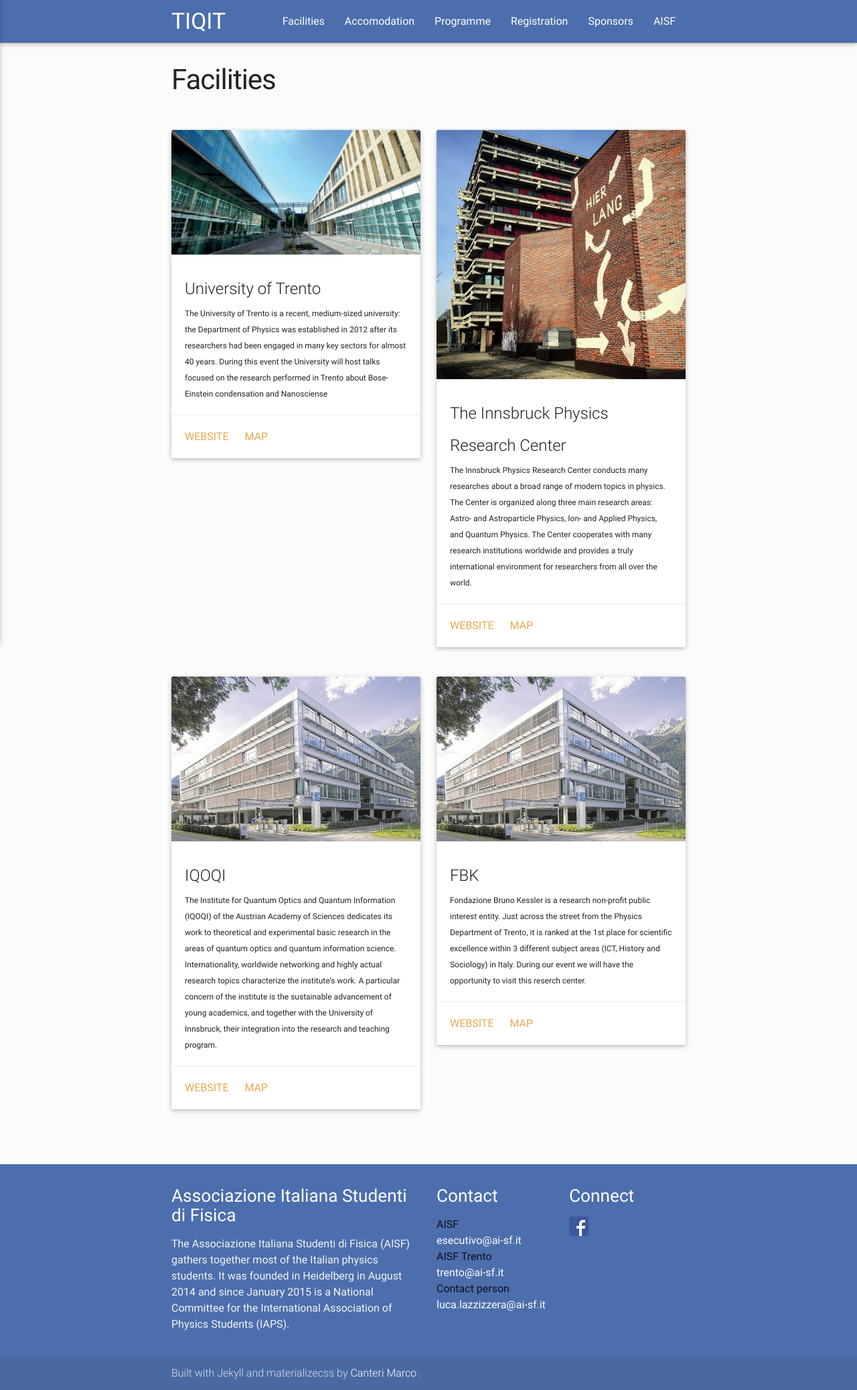
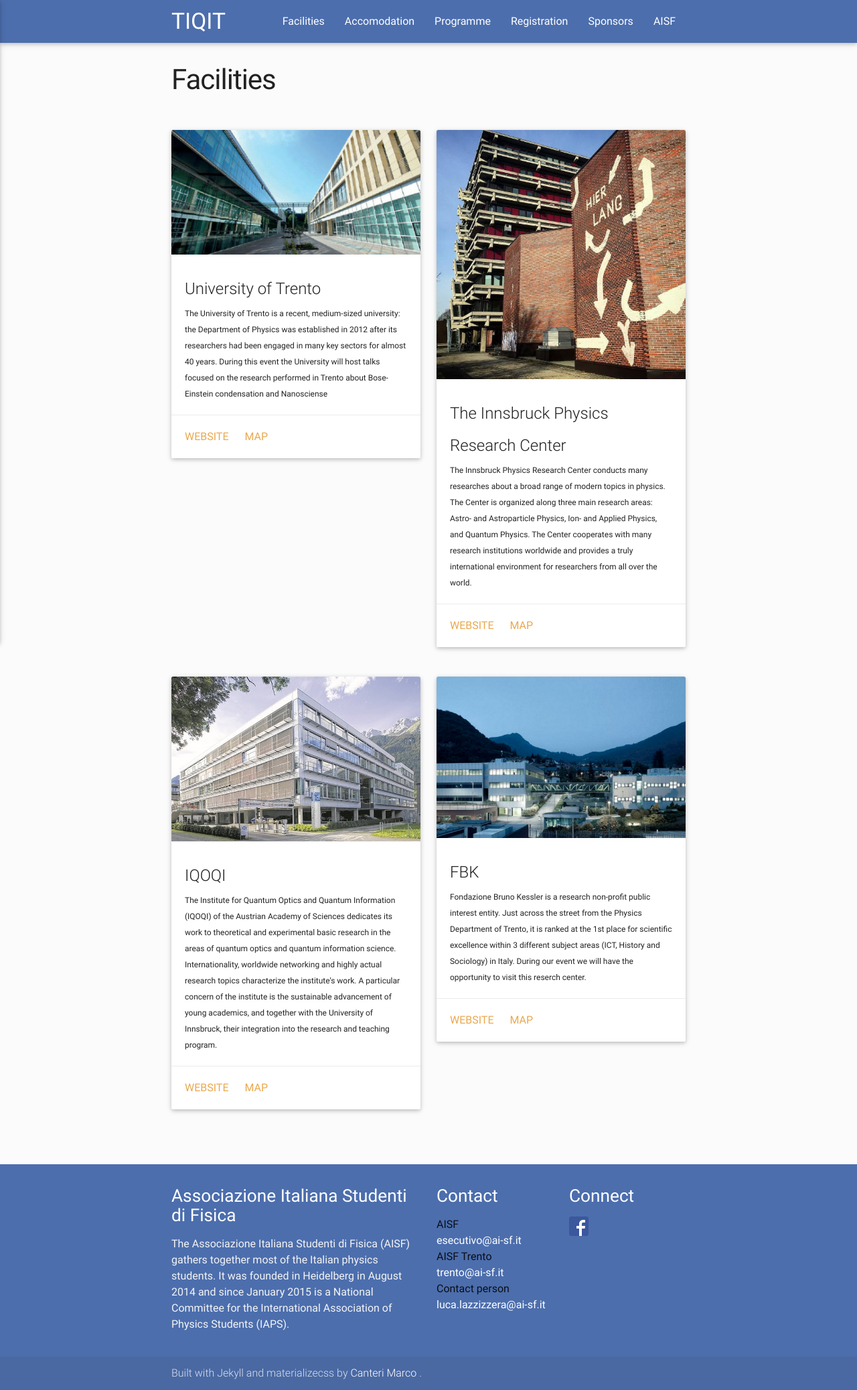
Before and after one commit to ai-sf/tiqit20, a Jekyll site: the page built from facilities.html, in a window 1280 px wide. Shown: the whole page at 67% size. Built offline with Jekyll 4.4.1, drawn with Linux system fonts in a browser that asks for light colours; nearby versions of some CDN libraries.

Commit message:
Update facilities.yml

```diff
--- a/_data/facilities.yml
+++ b/_data/facilities.yml
@@ -25,7 +25,7 @@ science:
     site: https://iqoqi.at/en/
     map: https://www.google.it/maps/place/IQOQI+-+Innsbruck/@47.2636136,11.3436033,17z/data=!3m1!4b1!4m5!3m4!1s0x479d6b75b4421ff9:0x8e255220c56f4ca1!8m2!3d47.26361!4d11.345792
 
-  - img: img/facilities/IQOQI.jpg
+  - img: img/facilities/fbk.jpg
     title: FBK
     descr: "Fondazione Bruno Kessler is a research non-profit public interest entity. Just across the street from the Physics Department of Trento, it is ranked at the 1st place for scientific excellence within 3 different subject areas (ICT, History and Sociology) in Italy. During our event we will have the opportunity to visit this reserch center."
     site: https://www.fbk.eu/en/
```
